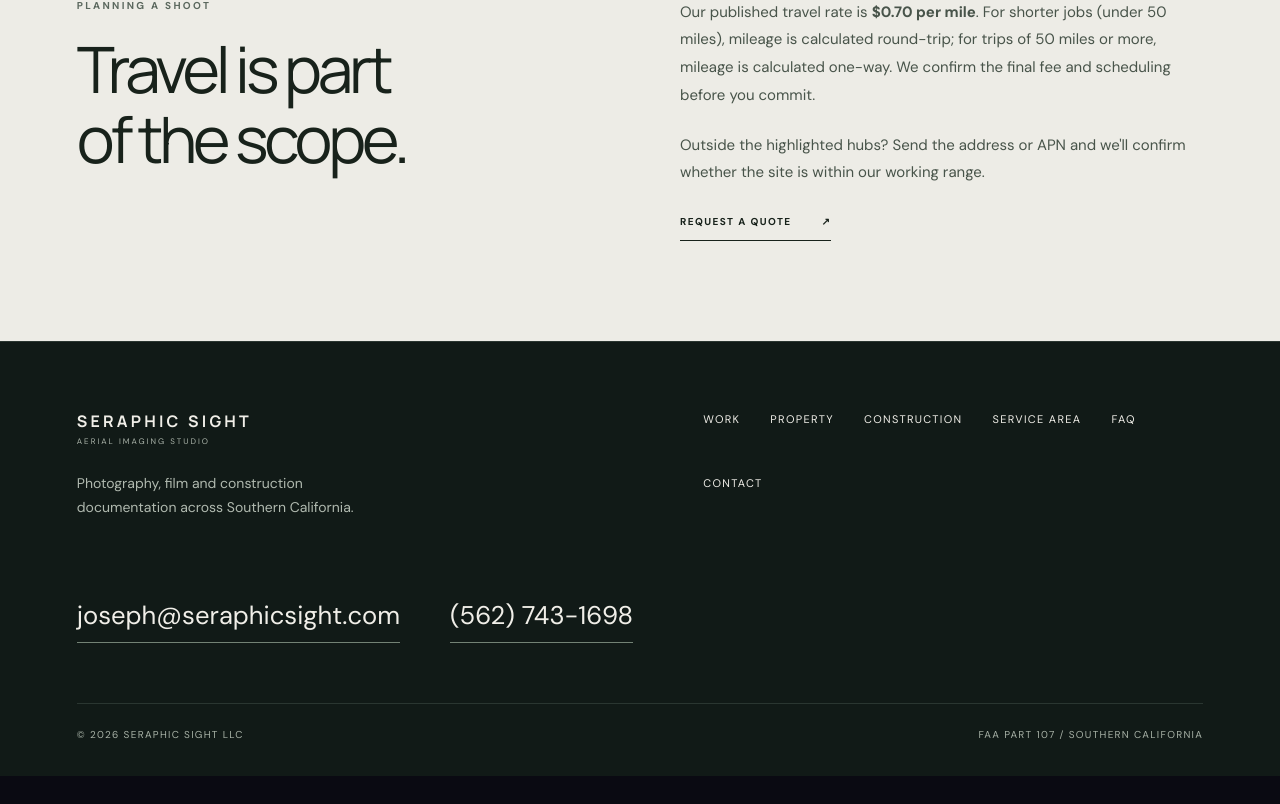
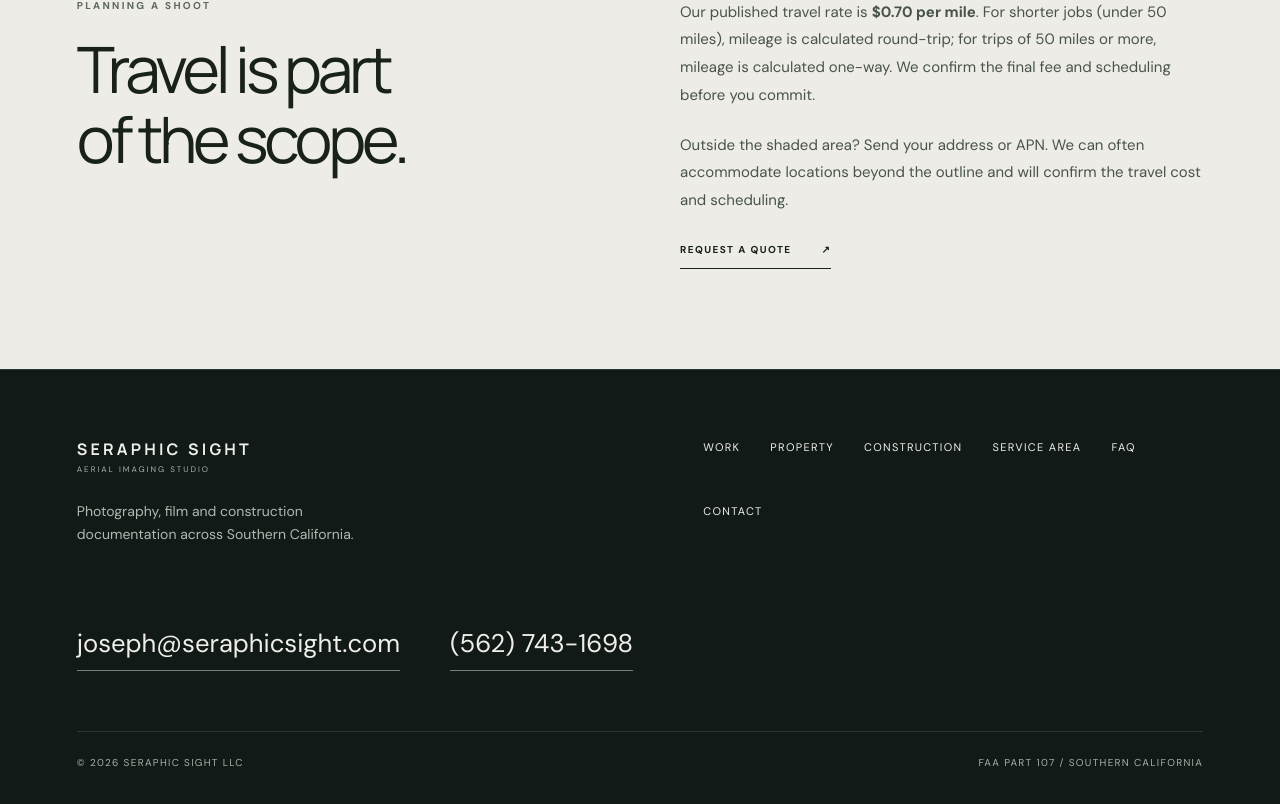
Before and after one commit to ORCATEST1/seraphic-sight, a React (Create React App) app: page /service-area in a window 1280 px wide. Shown: the part 1673-2477 px from the top of the page. Before the commit the page ends 2449 px from the top, so only its background shows below. Built offline with nearby package versions, Linux system fonts and the light colour scheme.

Commit message:
Replace outdated hub terminology with flexible shaded-area travel guidance

```diff
--- a/src/components/ServiceAreaMap.js
+++ b/src/components/ServiceAreaMap.js
@@ -136,6 +136,6 @@ export default function ServiceAreaMap(){
         </div>
       </div>
     </section>
-    <section className="ss-travel-note"><div><p className="ss-eyebrow">PLANNING A SHOOT</p><h2>Travel is part<br/>of the scope.</h2></div><div><p>Our published travel rate is <strong>$0.70 per mile</strong>. For shorter jobs (under 50 miles), mileage is calculated round-trip; for trips of 50 miles or more, mileage is calculated one-way. We confirm the final fee and scheduling before you commit.</p><p>Outside the highlighted hubs? Send the address or APN and we'll confirm whether the site is within our working range.</p><Link to="/contact" className="ss-link-arrow">REQUEST A QUOTE <span aria-hidden="true">↗</span></Link></div></section>
+    <section className="ss-travel-note"><div><p className="ss-eyebrow">PLANNING A SHOOT</p><h2>Travel is part<br/>of the scope.</h2></div><div><p>Our published travel rate is <strong>$0.70 per mile</strong>. For shorter jobs (under 50 miles), mileage is calculated round-trip; for trips of 50 miles or more, mileage is calculated one-way. We confirm the final fee and scheduling before you commit.</p><p>Outside the shaded area? Send your address or APN. We can often accommodate locations beyond the outline and will confirm the travel cost and scheduling.</p><Link to="/contact" className="ss-link-arrow">REQUEST A QUOTE <span aria-hidden="true">↗</span></Link></div></section>
   </main>;
 }
```
